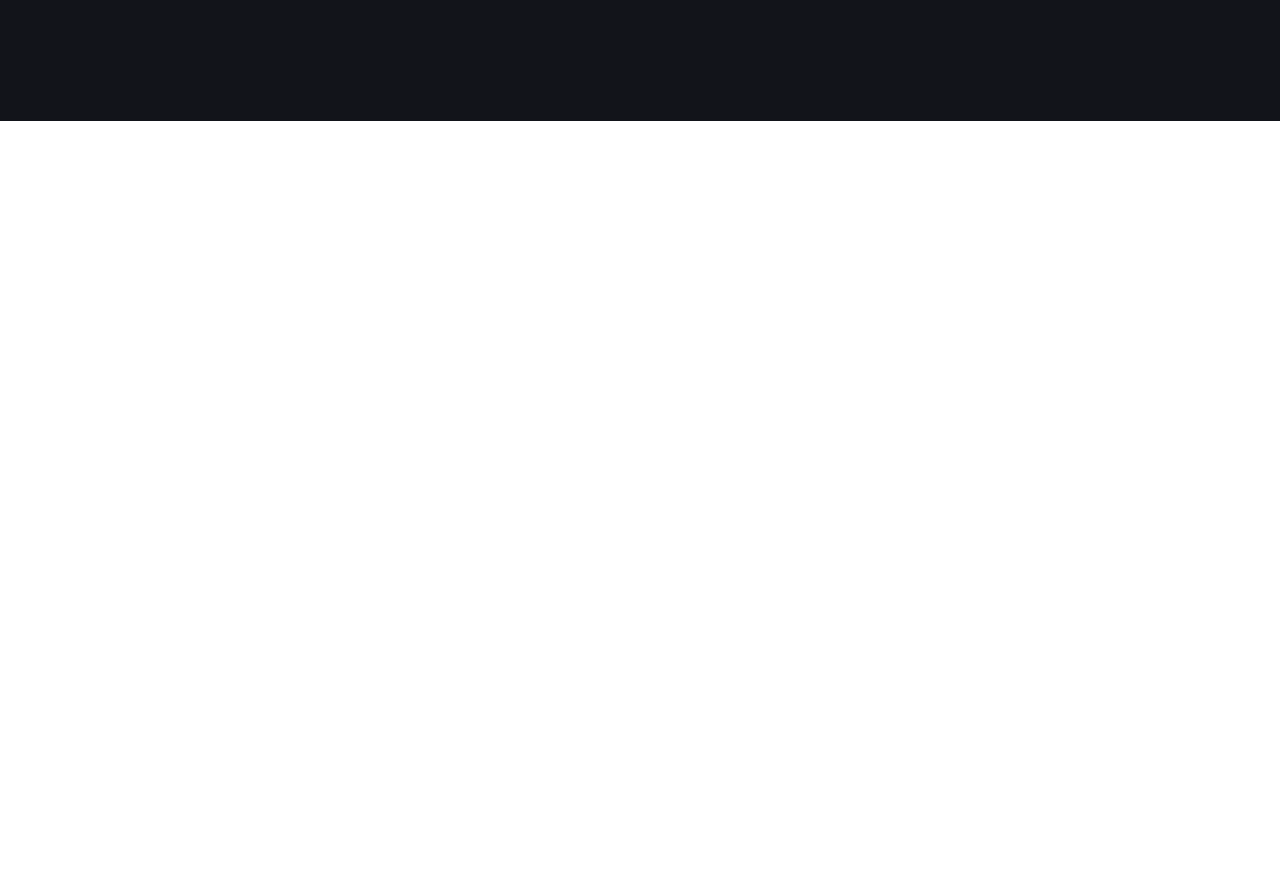
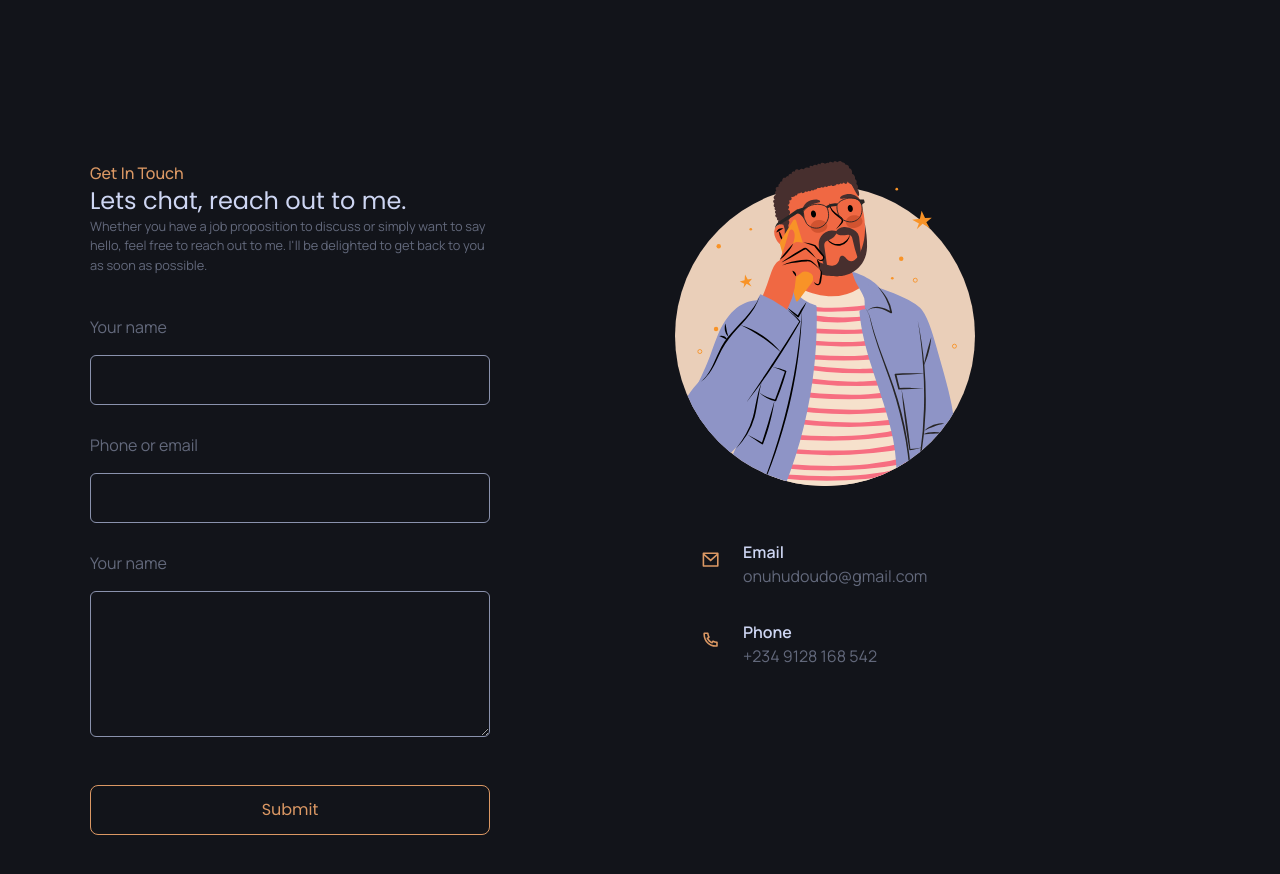
Before and after one commit to Codebee50/udokyrian, a React (Vite) app: page / in a window 1280 px wide. Shown: the part 1920-2794 px from the top of the page. Before the commit the page ends 2041 px from the top, so only its background shows below. Built offline with nearby package versions, Linux system fonts and the light colour scheme.

Commit message:
added contact section and footer

```diff
--- a/src/App.jsx
+++ b/src/App.jsx
@@ -1,7 +1,9 @@
 import Nav from "./components/Nav"
 import About from "./sections/About"
+import ContactSection from "./sections/ContactSection"
 import Hero from "./sections/Hero"
 import Projects from "./sections/Projects"
+import Footer from "./sections/Footer"
 
 const App = () => {
   return (
@@ -10,6 +12,8 @@ const App = () => {
       <Hero></Hero>
       <About></About>
       <Projects/>
+      <ContactSection/>
+      <Footer/>
     </main>
   )
 }
--- /dev/null
+++ b/src/components/ContactFlatCard.jsx
@@ -0,0 +1,16 @@
+const ContactFlatCard = (props) => {
+  return (
+    <div className="flex flex-row gap-3 w-full sm:w-[90%] py-4 sm:p-4 rounded-2xl">
+        <div className="h-[40px] w-[40px] flex rounded-full">
+            <props.icon className="fill-complement-color m-auto" size={'1.2em'}/>
+        </div>
+
+        <a href={props.href} className="flex flex-col">
+            <p className="font-manrope font-semibold text-vibrant-txt-color">{props.label}</p>
+            <p className="font-manrope text-dim-root-txt-color">{props.value}</p>
+        </a>
+    </div>
+  )
+}
+
+export default ContactFlatCard
--- /dev/null
+++ b/src/components/InputLabel.jsx
@@ -0,0 +1,18 @@
+
+const InputLabel = (props) => {
+    const inputclasses = "bg-transparent border border-root-txt-color w-full md:w-[90%] max-w-[400px] p-3 rounded-md mt-4 focus:border-vibrant-txt-color text-vibrant-txt-color font-manrope"
+  return (
+    <div className="flex flex-col w-full">
+
+        <label htmlFor={props.id} className="font-manrope text-dim-root-txt-color">{props.label}</label>
+
+        {
+            props.type == 'textarea'? <textarea rows={5} id={props.id} type={props.type} className={inputclasses}/>: <input id={props.id} type={props.type} className={inputclasses}/>
+
+
+        }
+    </div>
+  )
+}
+
+export default InputLabel
--- /dev/null
+++ b/src/components/LinkFlex.jsx
@@ -0,0 +1,14 @@
+const LinkFlex = (props) => {
+  return (
+    <div className="flex flex-col gap-4">
+        {/* <a className="text-white font-manrope font-semibold">{props.header}</a> */}
+        {
+            props.items.map((item)=>(
+                <a className={`text-dim-root-txt-color text-[0.9rem] font-manrope ${item.head && 'text-[1rem] font-semibold text-vibrant-txt-color mb-[2px]'} `} href={item.link} key={item.label}>{item.label}</a>
+            ))
+        }
+    </div>
+  )
+}
+
+export default LinkFlex
--- a/src/components/Nav.jsx
+++ b/src/components/Nav.jsx
@@ -1,3 +1,4 @@
+import { BiMenuAltRight } from 'react-icons/bi';
 import { navLinks } from '../constants'
 import { HiMenuAlt3  } from "react-icons/hi";
 
@@ -18,7 +19,7 @@ const Nav = () => {
         <button  className='max-sm:hidden text-vibrant-txt-color bg-deep-background px-3 py-2 rounded-full text-sm font-manrope smooth-transition hover:bg-complement-color hover:text-deep-background flex items-center gap-2'>Resume <i className="ri-download-line"></i></button>
 
         <div className='sm:hidden'>
-          <HiMenuAlt3  className='fill-complement-color' size={'2.3em'}/>
+          <BiMenuAltRight  className='fill-complement-color' size={'2.3em'}/>
         {/* <svg width={30} height={30}  className="fill-complement-color" xmlns="http://www.w3.org/2000/svg" viewBox="0 0 24 24" fill="currentColor"><path d="M3 4H21V6H3V4ZM3 11H21V13H3V11ZM3 18H21V20H3V18Z"></path></svg> */}
 
         </div>
--- a/src/constants/index.js
+++ b/src/constants/index.js
@@ -1,5 +1,111 @@
 import { javascript, html, css, tailwind, python, reactimg, sass, antd, firebase  } from "../assets/icons"
 import {streamvibe, nnra_circle, datagridder} from '../assets/projects'
+
+
+
+export const footerItems = [
+    [
+        {
+            'label': 'Home',
+            'link': '#',
+            'head': true
+        },
+        {
+            'label': 'Categories',
+            'link': '#'
+        },
+        {
+            'label': 'Devices',
+            'link': '#'
+        },
+        {
+            'label': 'Pricing',
+            'link': '#'
+        },
+        {
+            'label': 'FAQ',
+            'link': '#'
+        },
+    ],
+
+    [
+        {
+            'label': 'Movies',
+            'link': '#',
+            'head': true
+        },
+        {
+            'label': 'Genres',
+            'link': '#'
+        },
+        {
+            'label': 'Trending',
+            'link': '#'
+        },
+        {
+            'label': 'New Release',
+            'link': '#'
+        },
+        {
+            'label': 'Popular',
+            'link': '#'
+        },
+    ],
+
+    [
+        {
+            'label': 'Shows',
+            'link': '#',
+            'head': true
+        },
+        {
+            'label': 'Genres',
+            'link': '#'
+        },
+        {
+            'label': 'Trending',
+            'link': '#'
+        },
+        {
+            'label': 'New Release',
+            'link': '#'
+        },
+        {
+            'label': 'Popular',
+            'link': '#'
+        },
+    ],
+
+    [
+        {
+            'label': 'Support',
+            'link': '#',
+            'head': true
+        },
+        {
+            'label': 'Contat us',
+            'link': '#'
+        },
+    ],
+    [
+        {
+            'label': 'Subscription',
+            'link': '#',
+            'head': true
+        },
+        {
+            'label': 'Plans',
+            'link': '#'
+        },
+        {
+            'label': 'Features',
+            'link': '#'
+        },
+    ],
+
+
+]
+
 
 export const projectList = [
     {
--- /dev/null
+++ b/src/sections/ContactSection.jsx
@@ -0,0 +1,37 @@
+import InputLabel from "../components/InputLabel"
+import manoncall from '../assets/images/manoncall.svg'
+// import manoncallnobg from '../assets/images/manoncallnobg.svg'
+import ContactFlatCard from "../components/ContactFlatCard"
+import { RiMailLine, RiPhoneLine } from "react-icons/ri"
+
+const ContactSection = () => {
+  return (
+    <section className="w-[90%] min-h-screen max-w-[1100px]  flex flex-col-reverse sm:flex-row justify-between items-stretch gap-7 sm:gap-[70px] md:gap-[70px] pt-10 scroll-mt-[50px]" id="contact">
+        <div className="flex flex-col rounded-xl w-full sm:w-[50%]">
+            <p className="font-manrope font-medium text-complement-color">Get In Touch</p>
+            <h2 className="text-2xl text-vibrant-txt-color font-poppins">Lets chat, reach out to me.</h2>
+            <p className="text-[0.8rem] text-dim-root-txt-color font-manrope max-w-[400px]">Whether you have a job proposition to discuss or simply want to say hello, feel free to reach out to me. I'll be delighted to get back to you as soon as possible.</p>
+
+            <form action="" className="mt-10 flex flex-col gap-7">
+                <InputLabel type="text" label="Your name" id="name" />
+                <InputLabel type="text" label="Phone or email" id="phoneoremail" />
+
+                <InputLabel type="textarea" label="Your name" id="name"/>
+
+                <input type="submit" value="Submit" className="w-full md:w-[90%] max-w-[400px] mt-5 border rounded-lg border-complement-color text-complement-color font-poppins py-3 px-20 hover:bg-complement-color hover:text-deep-background transition-all ease-in-out duration-300" />
+            </form>
+        </div>
+
+        <div className="flex flex-col w-full sm:w-[50%] h-full">
+            <img src={manoncall} alt="" className="w-[90%] max-w-[300px] max-sm:hidden"/>
+
+            <div className="flex flex-col rounded-xl w-full h-full">
+                <ContactFlatCard icon={RiMailLine} label="Email" value="onuhudoudo@gmail.com" href="mailto:onuhudoudo@gmail.com"/>
+                <ContactFlatCard icon={RiPhoneLine} label="Phone" value="+234 9128 168 542" href="tel:+2349128168542" />
+            </div>
+        </div>
+    </section>
+  )
+}
+
+export default ContactSection
--- /dev/null
+++ b/src/sections/Footer.jsx
@@ -0,0 +1,44 @@
+import LinkFlex from "../components/LinkFlex"
+import { footerItems } from "../constants"
+import { IoLogoFacebook, IoLogoLinkedin } from "react-icons/io5";
+import { IoLogoTwitter } from "react-icons/io";
+
+const Footer = () => {
+  return (
+    <footer className="pt-[20vh]  padding-x max-container bg-deep-background w-[90%] ">
+        <div className="flex flex-col">
+            <div className="grid grid-cols-2 sm:grid-cols-3 lg:grid-cols-6 pb-20 gap-14 justify-between ">
+                {
+                    footerItems.map((footerItem, index)=> (
+                        <LinkFlex key={`footeritm${index}`}  items={footerItem} />
+
+                    ))
+                }
+
+                <div className="flex flex-col">
+                    <a className={`text-[1rem] font-semibold text-vibrant-txt-color mb-[2px] font-manrope `} >Connect with me</a>
+                    <div className="flex flex-row items-center mt-3 gap-2 flex-wrap">
+                        <div className=" bg-black10 text-vibrant-txt-color p-2 flex shrink-0 rounded-md border-[0.5px] border-dim-root-txt-color">
+                            <IoLogoFacebook size={'1.2em'}/>
+                        </div>
+                        <div className=" bg-black10 text-vibrant-txt-color p-2 flex shrink-0 rounded-md border-[0.5px] border-dim-root-txt-color">
+                            <IoLogoTwitter size={'1.2em'}/>
+                        </div>
+                        <div className=" bg-black10 text-vibrant-txt-color p-2 flex shrink-0 rounded-md border-[0.5px] border-dim-root-txt-color">
+                            <IoLogoLinkedin size={'1.2em'}/>
+                        </div>
+                    </div>
+                </div>
+            </div>
+
+            <div className="border-t-strokeBlack py-9  border-t-[0.5px] border-t-dim-root-txt-color  flex flex-wrap gap-5 flex-row items-center justify-between w-full">
+                <p className="font-manrope text-dim-root-txt-color text-[0.7rem] sm:text-sm font-normal" >@2024 Codebee, All rights Reserved</p>
+
+
+            </div>
+        </div>
+    </footer>
+  )
+}
+
+export default Footer
--- a/src/sections/Hero.jsx
+++ b/src/sections/Hero.jsx
@@ -23,8 +23,11 @@ const Hero = () => {
           }
         </p>
 
-        <button className="mt-5 border rounded-lg border-complement-color text-complement-color font-poppins py-3 px-20 hover:bg-complement-color hover:text-deep-background transition-all ease-in-out duration-300">Lets Talk</button>
-
+        <a href="#contact">
+          <button className="mt-5 border rounded-lg border-complement-color text-complement-color font-poppins py-3 px-20 hover:bg-complement-color hover:text-deep-background transition-all ease-in-out duration-300">
+            Lets Talk
+          </button>
+        </a>
         <div className="flex flex-row items-end mt-7 gap-10 flex-wrap">
           <ConnectIcon>
             <i className="ri-github-line" title="Connect on github"></i>
@@ -42,7 +45,12 @@ const Hero = () => {
       </div>
 
       <div className="w-[50%] flex max-lg:w-full ">
-        <img src={computer} alt="Codebee codes" width={300} className="flex-shrink-0 m-auto w-[90%] sm:w-[60%]  lg:w-[90%]"/>
+        <img
+          src={computer}
+          alt="Codebee codes"
+          width={300}
+          className="flex-shrink-0 m-auto w-[90%] sm:w-[60%]  lg:w-[90%]"
+        />
       </div>
     </section>
   );
```
Also changed, not shown: src/assets/images/manoncall.svg (added), src/assets/images/manoncallnobg.svg (added).
